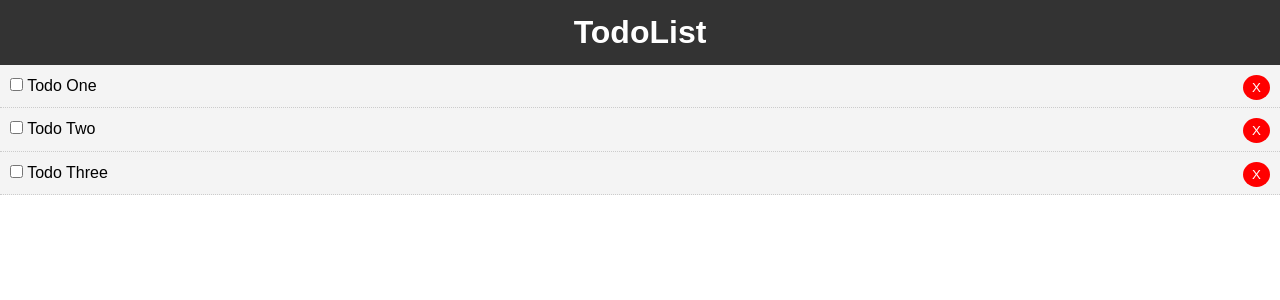
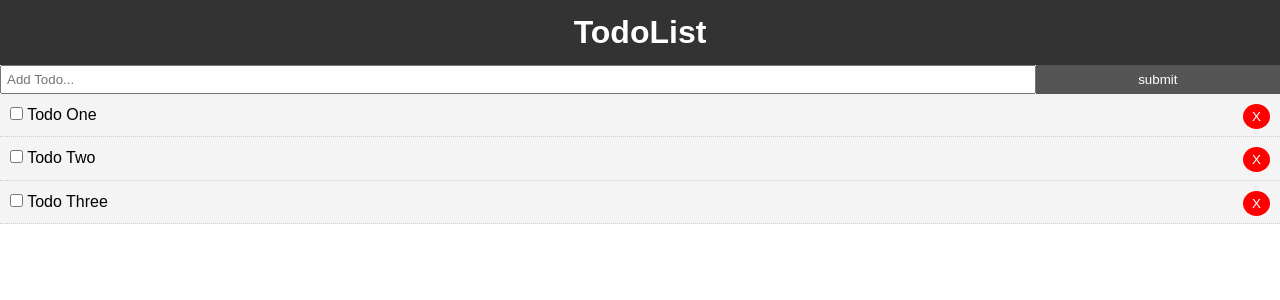
Before and after one commit to CrazyPythonLover1/VUE-practice, a Vue app: page / in a window 1280 px wide. Shown: the top 300 px of the page. Built offline with nearby package versions, Linux system fonts and the light colour scheme.

Commit message:
add todo

```diff
--- a/package.json
+++ b/package.json
@@ -9,6 +9,7 @@
   },
   "dependencies": {
     "core-js": "^3.6.5",
+    "uuid": "^8.3.2",
     "vue": "^2.6.11"
   },
   "devDependencies": {
--- a/src/App.vue
+++ b/src/App.vue
@@ -1,6 +1,7 @@
 <template>
   <div id="app">
     <Header />
+    <AddTodo v-on:add-todo="addTodo" />
     <Todos  v-bind:todos="todos" v-on:del-todo="deleteTodo" />
   </div>
 </template>
@@ -8,12 +9,14 @@
 <script>
 import Header from './components/layout/Header'
 import Todos from './components/Todos';
+import AddTodo from './components/AddTodo';
 
 export default {
   name: 'App',
   components: {
     Header,
-    Todos
+    Todos,
+    AddTodo
   },
   data() {
     return {
@@ -39,6 +42,9 @@
   methods: {
     deleteTodo(id) {
       this.todos = this.todos.filter(todo => todo.id !== id)
+    },
+    addTodo(newTodo) {
+      this.todos = [...this.todos, newTodo]
     }
   }
 }
@@ -65,4 +71,17 @@
   line-height: 1.4;
 }
 
+.btn {
+  display: inline-block;
+  border: none;
+  background: #555;
+  color: #fff;
+  padding: 7px 20px;
+  cursor: pointer;
+}
+
+.btn:hover {
+  background: #666;
+}
+
 </style>
--- /dev/null
+++ b/src/components/AddTodo.vue
@@ -0,0 +1,48 @@
+<template>
+    <div>
+        <form @submit.prevent="addTodo" >
+            <input type="text" v-model="title"  name="title" placeholder="Add Todo..." id="">
+            <input type="submit" value="submit" class="btn">
+        </form>
+    </div>
+</template>
+
+<script>
+// import uuid from 'uuid';
+export default {
+    name: "AddTodo",
+    data () {
+         return {
+             title: ""
+         }
+    },
+    methods: {
+        addTodo(e) {
+            e.preventDefault()
+            const newTodo = {
+                // id: uuid.v4(),
+                title: this.title,
+                completed: false
+            }
+
+            this.$emit('add-todo', newTodo);
+            this.title = '';
+        }
+    }
+}
+</script>
+
+<style scoped>
+    form {
+        display: flex;
+    }
+
+    input[type="text"] {
+        flex: 10;
+        padding: 5px;
+    }
+
+    input[type="submit"] {
+        flex: 2;
+    }
+</style>
```
Also changed, not shown: 1 other file (tests, documents, lock files or other folders).
